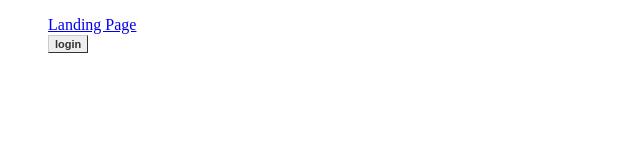
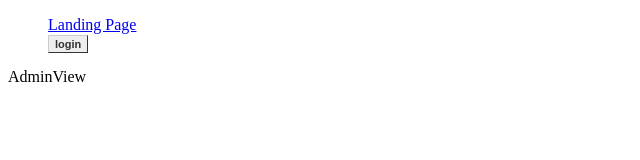
Before and after one commit to HackYourFuture-CPH/class06-final-project, a React app in the folder source/: page /adminview in a window 1280 px wide. Shown: the top 160 px of the page, without its empty margins (0-640 px from the left). Built offline with nearby package versions, Linux system fonts and the light colour scheme; no server answers.

Commit message:
add AdminView to match wireframe setup

```diff
--- /dev/null
+++ b/source/src/client/containers/AdminView.jsx
@@ -0,0 +1,11 @@
+import React, { Component } from 'react'
+
+export default class AdminPage extends Component {
+  render() {
+    return (
+      <div>
+        <p>AdminView</p>
+      </div>
+    )
+  }
+}
--- a/source/src/client/containers/App.jsx
+++ b/source/src/client/containers/App.jsx
@@ -4,6 +4,7 @@ import LoginButton from '../components/LoginButton'
 import Public from '../components/Public'
 import Profile from '../components/Profile'
 import { getProfileInfo, isLoggedIn } from '../api/apiCalls'
+import AdminView from './AdminView'
 
 export default class App extends Component {
   constructor(props) {
@@ -47,6 +48,7 @@ export default class App extends Component {
               <LoginButton isAuthenticated={this.state.isAuthenticated} />
             </ul>
           </nav>
+          <Route exact path='/adminview' component={AdminView} />
           <Route exact path='/' component={Public} />
           <Route
             exact
```
